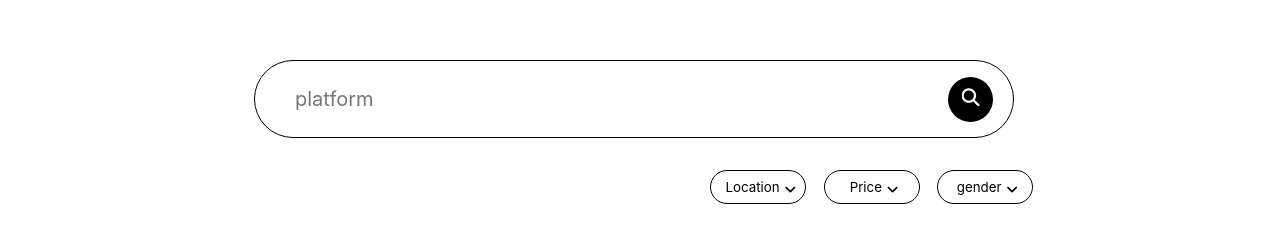
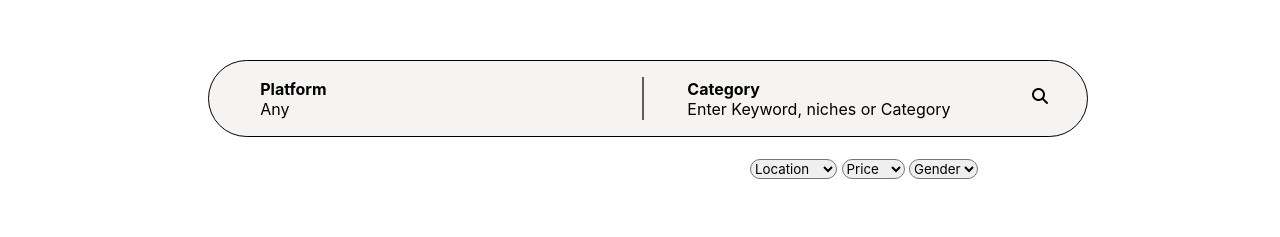
Before and after one commit to faizo67/mainProject, a plain HTML site: page index.html in a window 1280 px wide. Shown: the top 237 px of the page. Drawn offline with Linux system fonts and the light colour scheme.

Commit message:
add Searcch Bar

```diff
--- a/index.html
+++ b/index.html
@@ -11,14 +11,37 @@
 <body>
     <br><br><br>
 
-    <form action="" class="search-bar">
-        <input type="text" placeholder="platform">
-        <button><i class="fa-solid fa-magnifying-glass"></i></button>
-    </form>
-    <button class="btn">Location<i class="fa-solid fa-angle-down icon"></i></button>
-    <button class="btn">Price<i class="fa-solid fa-angle-down icon"></i></button>
-    <button class="btn">gender<i class="fa-solid fa-angle-down icon"></i></button>
-
+    <div class="aa">
+
+        <div class="bb">
+            <h4>Platform</h4><span>Any</span>
+        </div>
+
+        <div class="cc">
+            <h4>Category <i class="fa-solid fa-magnifying-glass search"></i></h4><span>Enter Keyword, niches or Category</span>
+        </div>
+
+    </div>
+               <div class="dd">
+                   <select name="location">
+                    <option>Location</option>
+                    <option>islamabad</option>
+                    <option>karachi</option>
+
+                </select>
+                <select name="price">
+                    <option>Price</option>
+                    <option>6000k</option>
+                    <option>7000k</option>
+
+
+                </select>
+                <select name="Gender">
+                    <option>Gender</option>
+                    <option>Male</option>
+                    <option>Female</option>
+                </select>
+            </div>
 
 
     <div class="container">
--- a/style.css
+++ b/style.css
@@ -5,6 +5,56 @@
     overflow-x: hidden;
     font-family: 'Inter', sans-serif;
 }
+/* Search Bar */
+.aa{
+    border: 1px solid black;
+    border-radius: 50px;
+    /* height: 4rem; */
+    background-color:rgb(245, 244, 242);
+    display: flex;
+    margin-left: 13rem;
+    overflow: hidden;
+    width: 55rem;
+}
+.bb{
+    float: left;
+	width: 450px;
+    border-right: 2px solid rgba(58, 54, 54, 0.8);
+	margin: 1em;
+    margin-left: 2.5rem;
+    padding: 0.1rem 0.7rem;
+    overflow: hidden;
+	/* padding-left: 50px; */
+}
+.cc{
+    float: left;
+    overflow: hidden;
+	width: 450px;
+    margin-left: 3rem;
+    margin: 1em;
+    padding: 0.1rem 0.7rem;
+    /* padding-left: 50px; */
+}
+.cc .search{
+    margin-left: 17rem;
+    position: absolute;
+    top: 5.5rem;
+    overflow: hidden;
+}
+.dd{
+    padding: 1rem;
+    padding-left: 750px;
+    margin-top: 5px;
+}
+.location{
+    /* padding: 3rem; */
+}
+.dd select{
+    border-radius: 50px;
+}
+
+
+
 .search-bar{
     width: 100%;
     max-width: 760px;
--- a/work.css
+++ b/work.css
@@ -106,7 +106,7 @@
     /* background-color: aquamarine; */
 }
 
-/* instgram */
+/* instgram, twitter */
 .head-title-1{
     position: relative;
     margin-top: -8rem;
```
